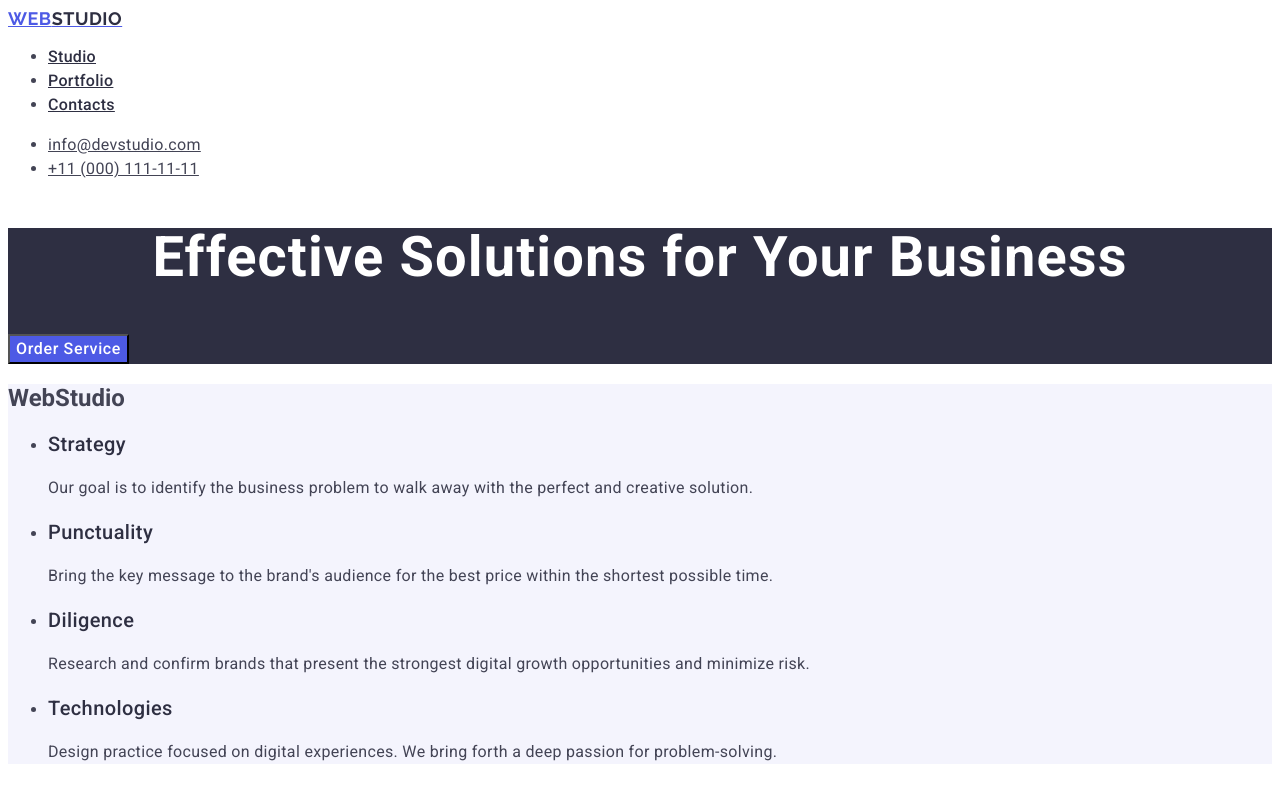
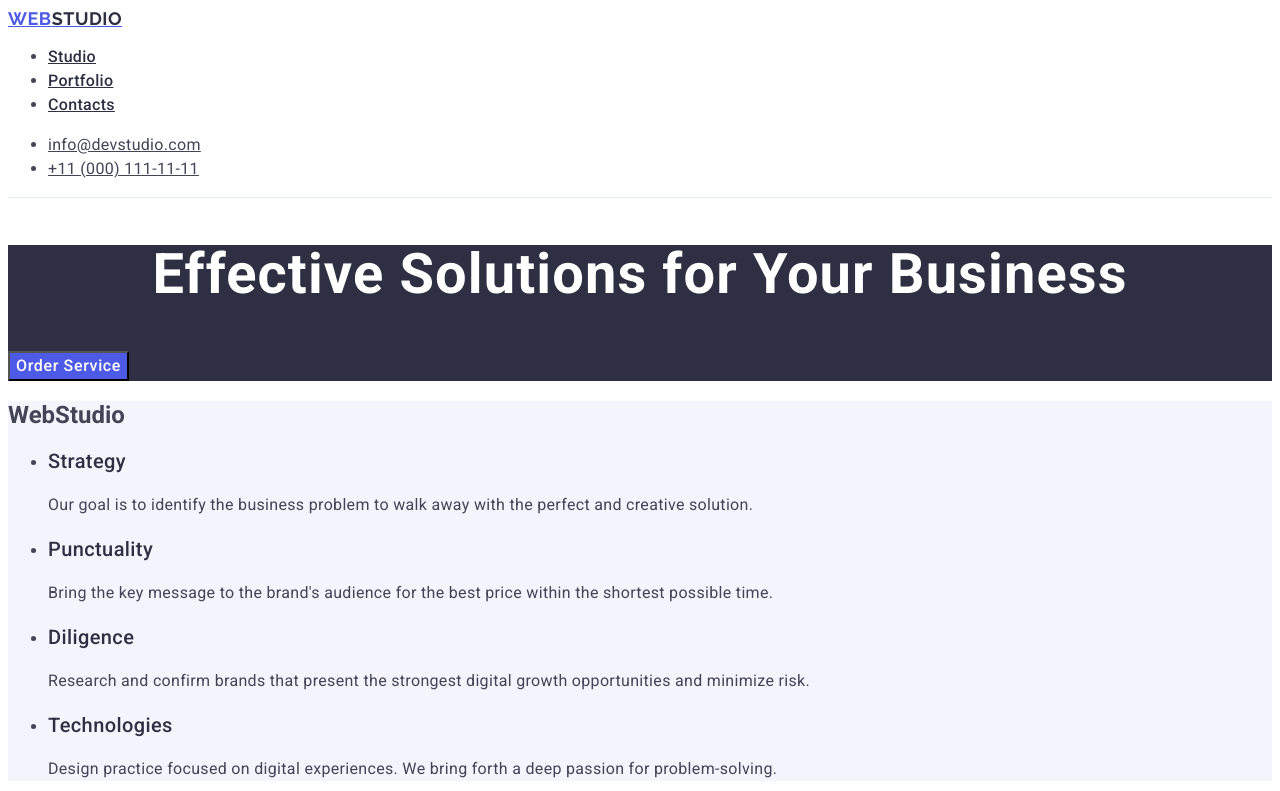
Before and after one commit to vanyaandrienko/goit-markup-hw-03, a plain HTML site: page index.html in a window 1280 px wide. Shown: the top 791 px of the page. Drawn offline with Linux system fonts and the light colour scheme.

Commit message:
add markup header

```diff
--- a/css/styles.css
+++ b/css/styles.css
@@ -28,10 +28,9 @@ body {font-family: "Roboto", sans-serif;
 .page-title .link:focus{
     background-color: #404BBF;
 }
-.main-page-navigation {
-
+.link-navigation {
+    border-bottom: 1px solid #e7e9fc;
 }
-
 .main-page-navigation > a {
     font-family: "Raleway", sans-serif;
      font-weight: 700;
--- a/index.html
+++ b/index.html
@@ -16,7 +16,7 @@
 <body>
 
     <header class="link-navigation">
-
+        <div class="container">
         <nav class="main-page-navigation">
             <a href="./index.html" class="link">Web<span class="main-page-navigation-link">Studio</span></a>
             <ul class="social-navigation">
@@ -33,7 +33,7 @@
                 <li> <a class="link" href="tel:+110001111111">+11 (000) 111-11-11</a></li>
             </ul>
         </address>
-
+    </div>
     </header>
 
     <main>
```
